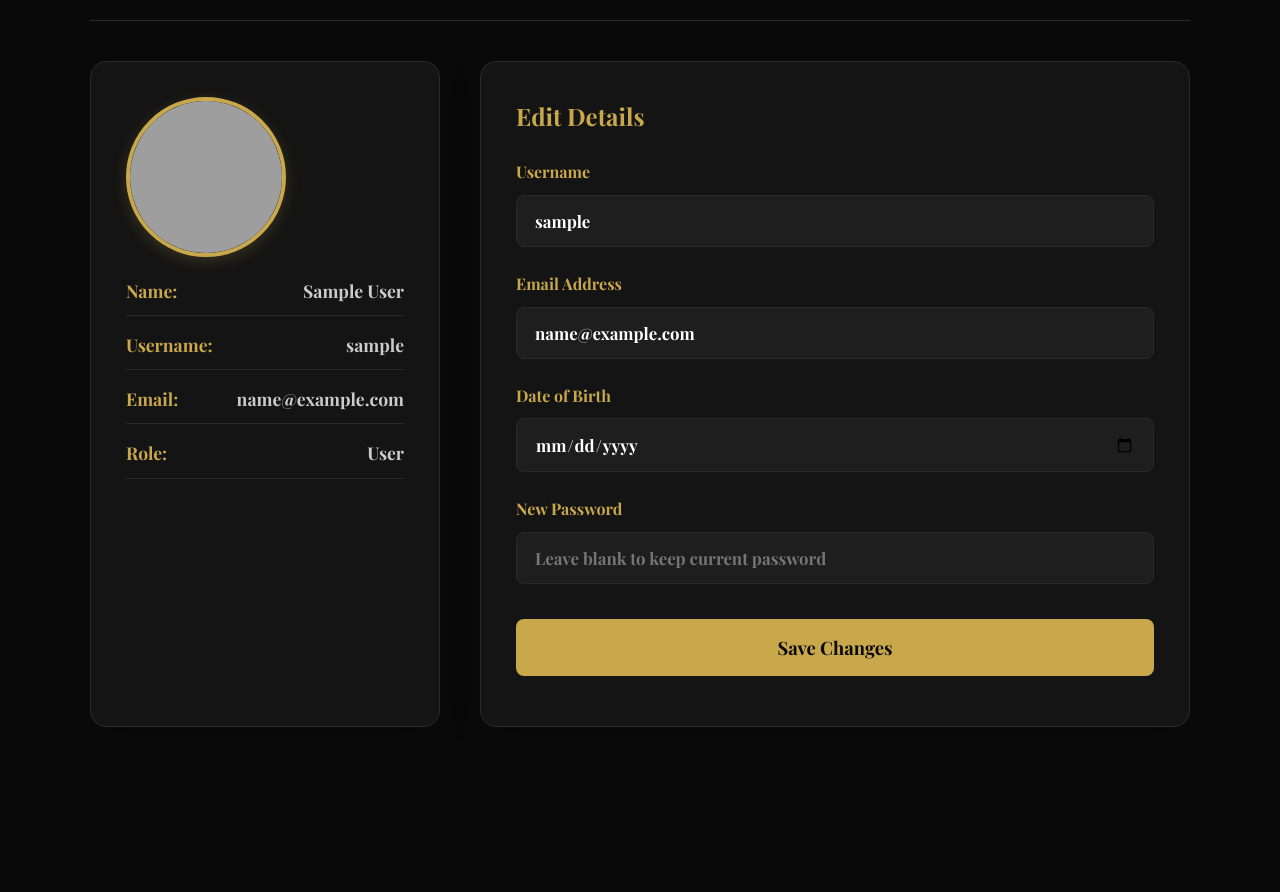
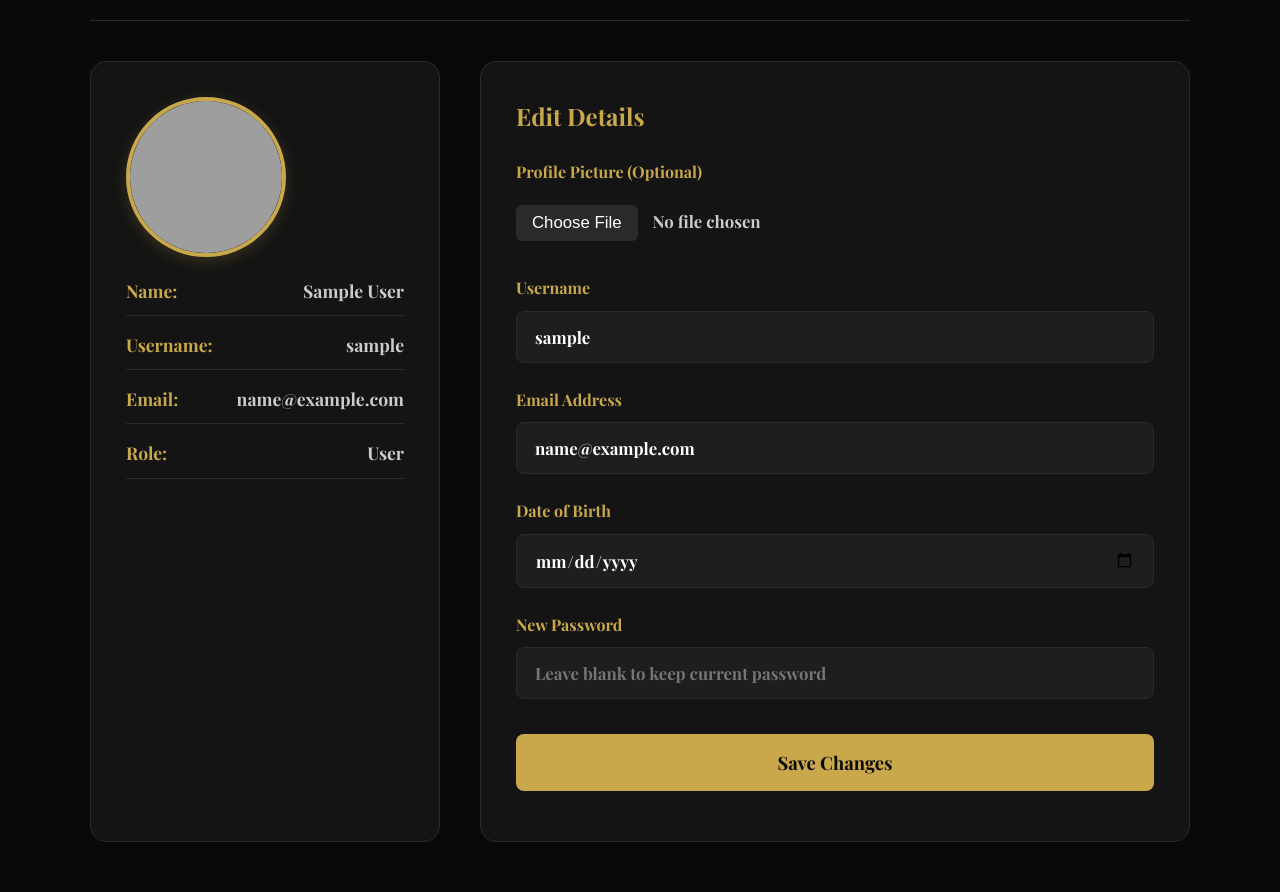
Before and after one commit to Asmaa6777/WEB, a Django app: page /accounts/profile/ in a window 1280 px wide. Shown: the part 214-1106 px from the top of the page. Before the commit the page ends 941 px from the top, so only its background shows below. Run offline with Django 5.2, Linux system fonts and the light colour scheme; the visitor is signed in with stand-in values (Sample User, id 1); parts of the project's set-up code (start-up, migrations or seed data) failed here and were passed over; some web fonts are replaced; grey boxes are pictures that could not be loaded.

Commit message:
Enable profile picture upload in user profile form
Added file upload support for profile picture in user profile form.

```diff
--- a/accounts/templates/accounts/user-profile.html
+++ b/accounts/templates/accounts/user-profile.html
@@ -42,8 +42,11 @@
       <section class="profile-card">
         <h2 style="margin-top: 0; color: var(--gold); font-family: 'Playfair Display', serif;">Edit Details</h2>
 
-        <form id="profileForm" method="POST" action="{% url 'profile' %}">
+        <form id="profileForm" method="POST" action="{% url 'profile' %}" enctype="multipart/form-data">
           {% csrf_token %}
+
+          <label for="avatarInput">Profile Picture (Optional)</label>
+          <input type="file" id="avatarInput" name="avatar" accept="image/*" />
 
           <label for="profileUsername">Username</label>
           <input type="text" id="profileUsername" name="username" value="{{ user.username }}" required />
```
